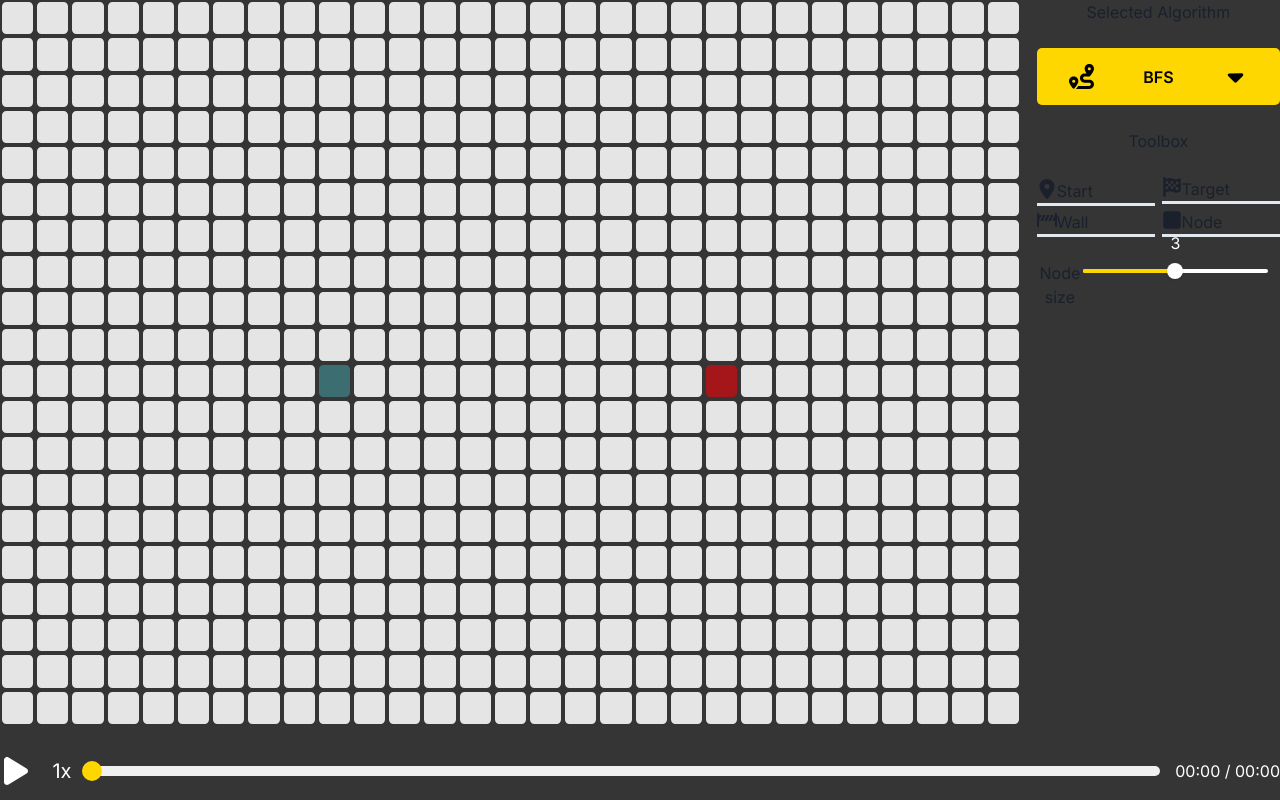
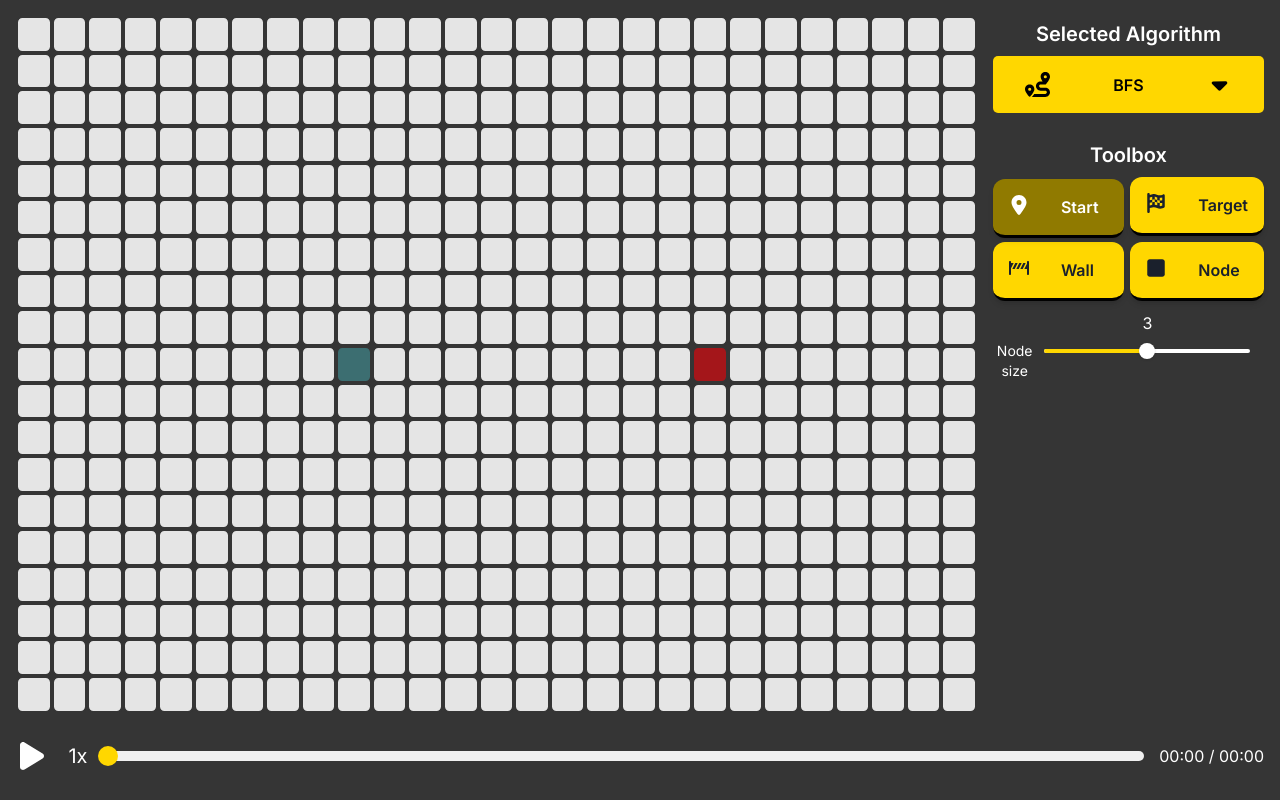
Before and after one commit to martins021/pathfinder, a Next.js app: page / in a window 1280 px wide. Built offline with nearby package versions, Linux system fonts and the light colour scheme; what @chakra-ui/next-js would draw is missing.

Commit message:
configure Tailwind v4 PostCSS

```diff
--- a/postcss.config.js
+++ b/postcss.config.js
@@ -1,6 +1,5 @@
 module.exports = {
   plugins: {
-    tailwindcss: {},
-    autoprefixer: {},
+    '@tailwindcss/postcss': {},
   },
 }
--- a/src/app/globals.css
+++ b/src/app/globals.css
@@ -1,6 +1,9 @@
-@tailwind base;
-@tailwind components;
-@tailwind utilities;
+@layer theme, base, components, utilities;
+@import "tailwindcss/theme.css" layer(theme);
+@import "tailwindcss/preflight.css" layer(base);
+/* Keep utilities unlayered so Chakra's unlayered reset cannot override them. */
+@import "tailwindcss/utilities.css";
+@config "../../tailwind.config.js";
 
 :root {
   background-color: rgb(53, 53, 53);
```
Also changed, not shown: package.json (+5 -2 lines), 1 other file (tests, documents, lock files or other folders).
